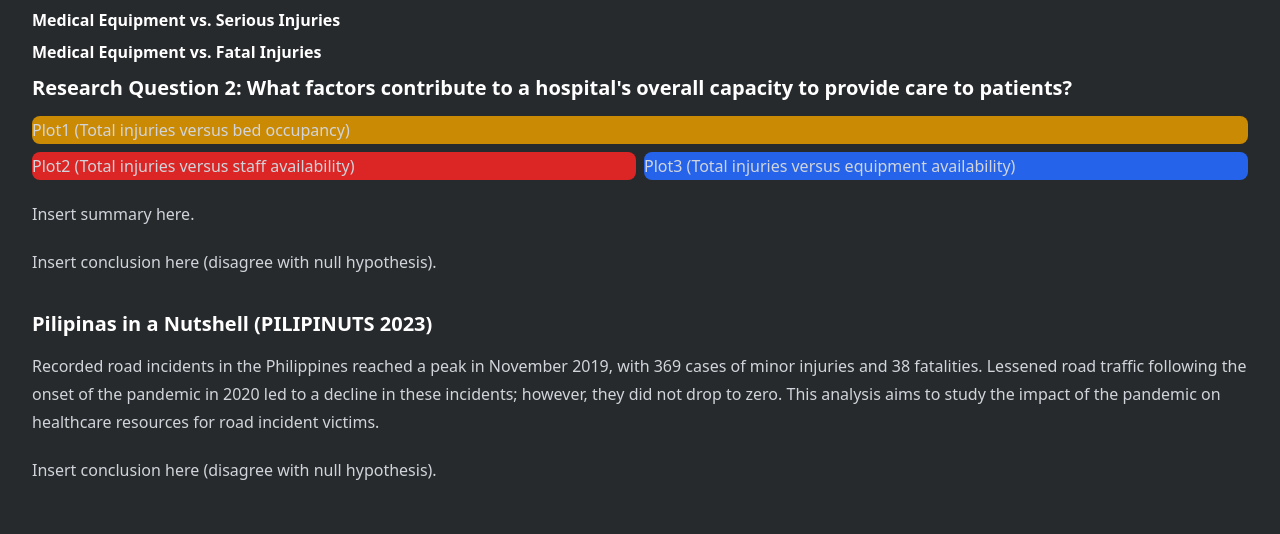
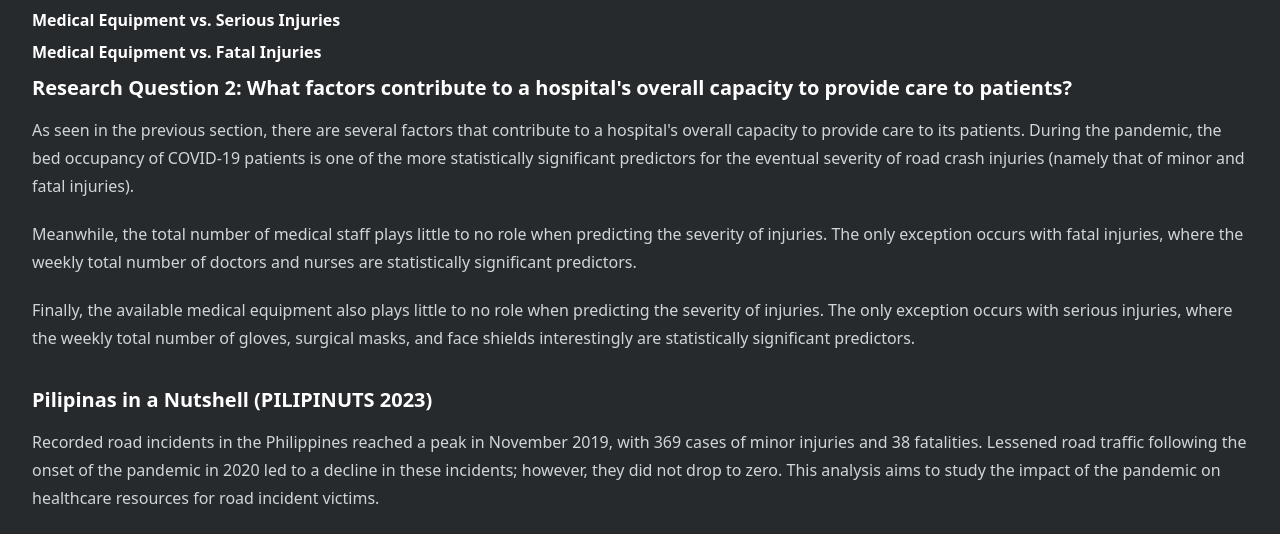
Before and after one commit to bantay-bangga/bantay-bangga.github.io, a SvelteKit app: page / in a window 1280 px wide. Shown: the part 4764-5298 px from the top of the page. Built offline with nearby package versions, Linux system fonts and the light colour scheme.

Commit message:
feat: add section on hospital capacity

```diff
--- a/src/routes/+page.svelte
+++ b/src/routes/+page.svelte
@@ -393,17 +393,22 @@
     <h4>Medical Equipment vs. Fatal Injuries</h4>
 
     <h3>Research Question 2: What factors contribute to a hospital's overall capacity to provide care to patients?</h3>
-    <div class="grid grid-flow-row grid-cols-2 gap-2">
-        <div class="col-span-full rounded-lg bg-yellow-600">Plot1 (Total injuries versus bed occupancy)</div>
-        <div class="col-span-full rounded-lg bg-red-600 sm:col-span-1">
-            Plot2 (Total injuries versus staff availability)
-        </div>
-        <div class="col-span-full rounded-lg bg-blue-600 sm:col-span-1">
-            Plot3 (Total injuries versus equipment availability)
-        </div>
-    </div>
-    <p>Insert summary here.</p>
-    <p>Insert conclusion here (disagree with null hypothesis).</p>
+    <p>
+        As seen in the previous section, there are several factors that contribute to a hospital's overall capacity to
+        provide care to its patients. During the pandemic, the bed occupancy of COVID-19 patients is one of the more
+        statistically significant predictors for the eventual severity of road crash injuries (namely that of minor and
+        fatal injuries).
+    </p>
+    <p>
+        Meanwhile, the total number of medical staff plays little to no role when predicting the severity of injuries.
+        The only exception occurs with fatal injuries, where the weekly total number of doctors and nurses are
+        statistically significant predictors.
+    </p>
+    <p>
+        Finally, the available medical equipment also plays little to no role when predicting the severity of injuries.
+        The only exception occurs with serious injuries, where the weekly total number of gloves, surgical masks, and
+        face shields interestingly are statistically significant predictors.
+    </p>
 
     <h3>Pilipinas in a Nutshell (PILIPINUTS 2023)</h3>
     <p>
@@ -412,7 +417,7 @@
         incidents; however, they did not drop to zero. This analysis aims to study the impact of the pandemic on
         healthcare resources for road incident victims.
     </p>
-    <p>Insert conclusion here (disagree with null hypothesis).</p>
+
     <h2>About Us</h2>
     <div class="not-prose grid grid-cols-1 gap-4 md:grid-cols-3">
         <Researcher
```
